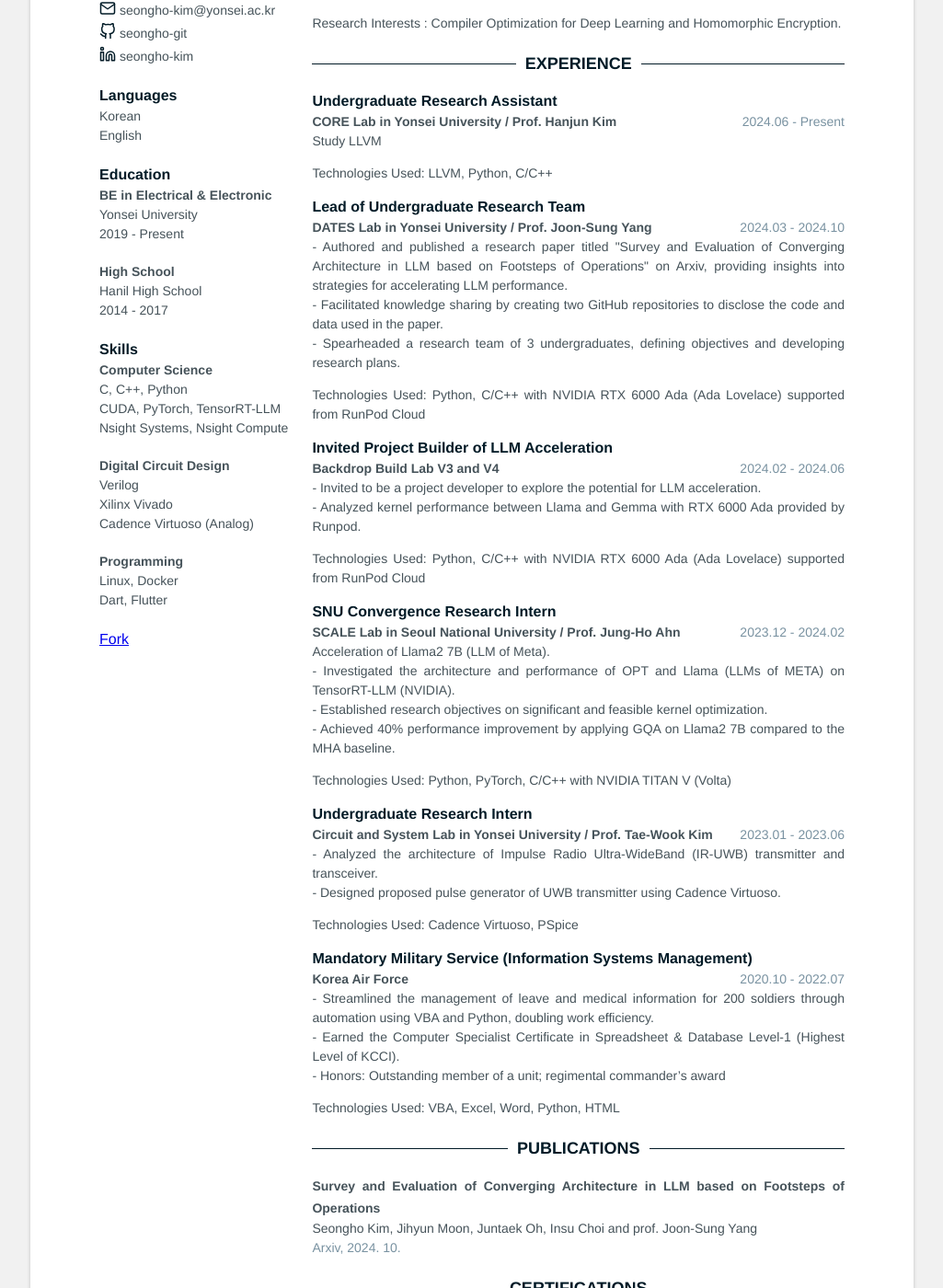
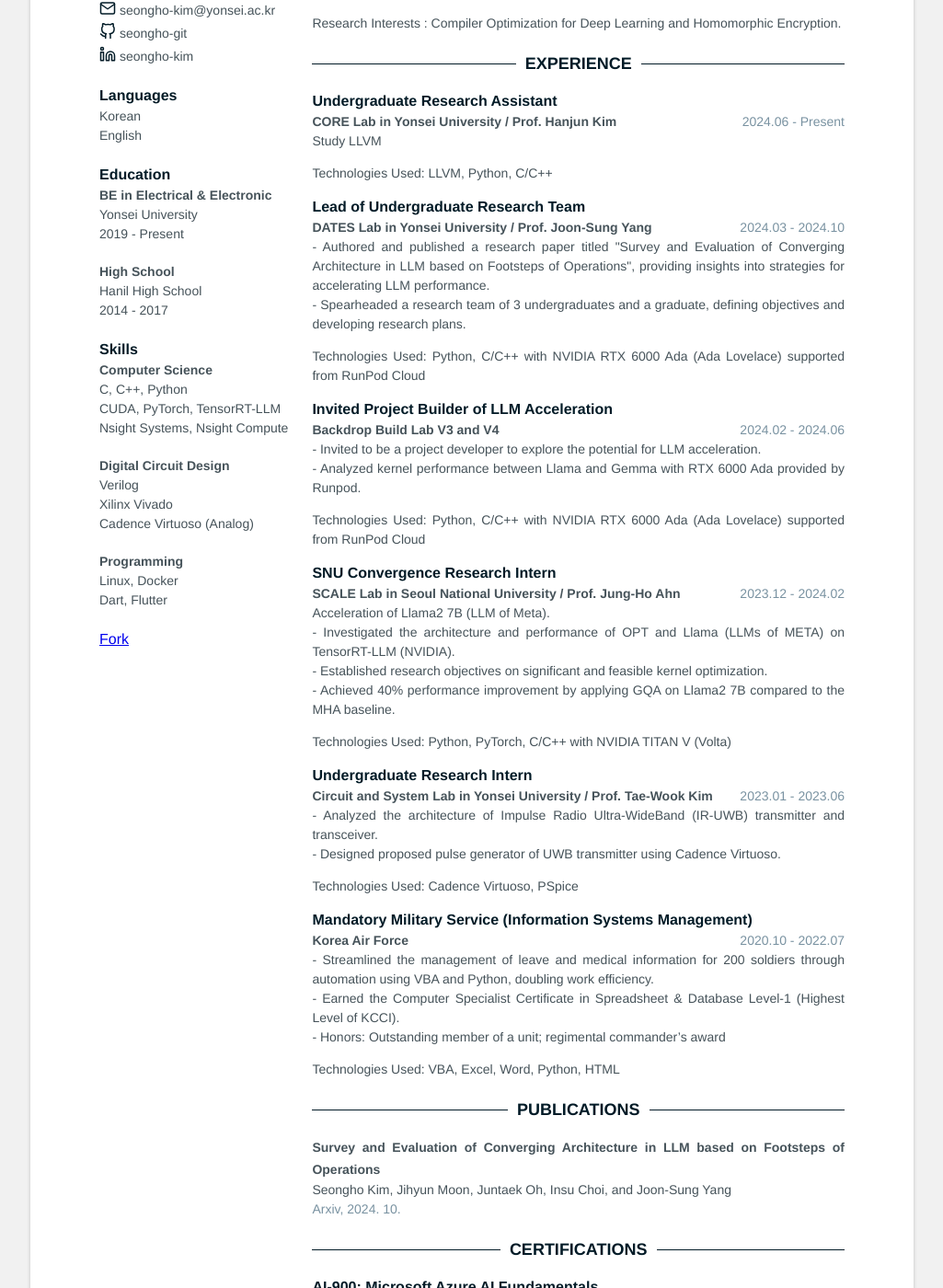
Before and after one commit to klue980/klue980.github.io, a Jekyll site: the page built from index.html, in a window 1280 px wide and 1400 px high, scrolled down 218 px. Shown: the whole window at 92% size, without its empty margins (127-1152 px from the left). Built offline with Jekyll 4.4.1, drawn with Linux system fonts in a browser that asks for light colours; some of the changed text lies outside the part shown.

Commit message:
add first survey

```diff
--- a/_data/data.yml
+++ b/_data/data.yml
@@ -48,8 +48,8 @@
 # Publications
 publications:
   - title: Survey and Evaluation of Converging Architecture in LLM based on Footsteps of Operations
-    link: "#"
-    authors: Seongho Kim, Jihyun Moon, Juntaek Oh, Insu Choi and prof. Joon-Sung Yang
+    link: "https://arxiv.org/abs/2410.11381"
+    authors: Seongho Kim, Jihyun Moon, Juntaek Oh, Insu Choi, and Joon-Sung Yang
     conference: Arxiv, 2024. 10.
 
 # Profile
@@ -63,6 +63,7 @@
     company: CORE Lab in Yonsei University / Prof. Hanjun Kim
     details:
       - "Study LLVM"
+      # - "Samsung Computer Engineering Challenge 2024"
     technologies_used: |
       LLVM, Python, C/C++
 
@@ -70,9 +71,8 @@
     time: 2024.03 - 2024.10
     company: DATES Lab in Yonsei University / Prof. Joon-Sung Yang
     details:
-      - "- Authored and published a research paper titled \"Survey and Evaluation of Converging Architecture in LLM based on Footsteps of Operations\" on Arxiv, providing insights into strategies for accelerating LLM performance."
-      - "- Facilitated knowledge sharing by creating two GitHub repositories to disclose the code and data used in the paper."
-      - "- Spearheaded a research team of 3 undergraduates, defining objectives and developing research plans."
+      - "- Authored and published a research paper titled \"Survey and Evaluation of Converging Architecture in LLM based on Footsteps of Operations\", providing insights into strategies for accelerating LLM performance."
+      - "- Spearheaded a research team of 3 undergraduates and a graduate, defining objectives and developing research plans."
     technologies_used: |
       Python, C/C++ with NVIDIA RTX 6000 Ada (Ada Lovelace) supported from RunPod Cloud
 
@@ -147,10 +147,10 @@
 
 # Projects
 projects:
-  - title: Samsung Computer Engineering Challenge 2024
-    link:
-    details: |
-      2024.08 ~ 2024.10
+  # - title: Samsung Computer Engineering Challenge 2024
+  #   link:
+  #   details: |
+  #     2024.08 ~ 2024.10
 
   - title: SNU Lab Study
     link: ""
```
